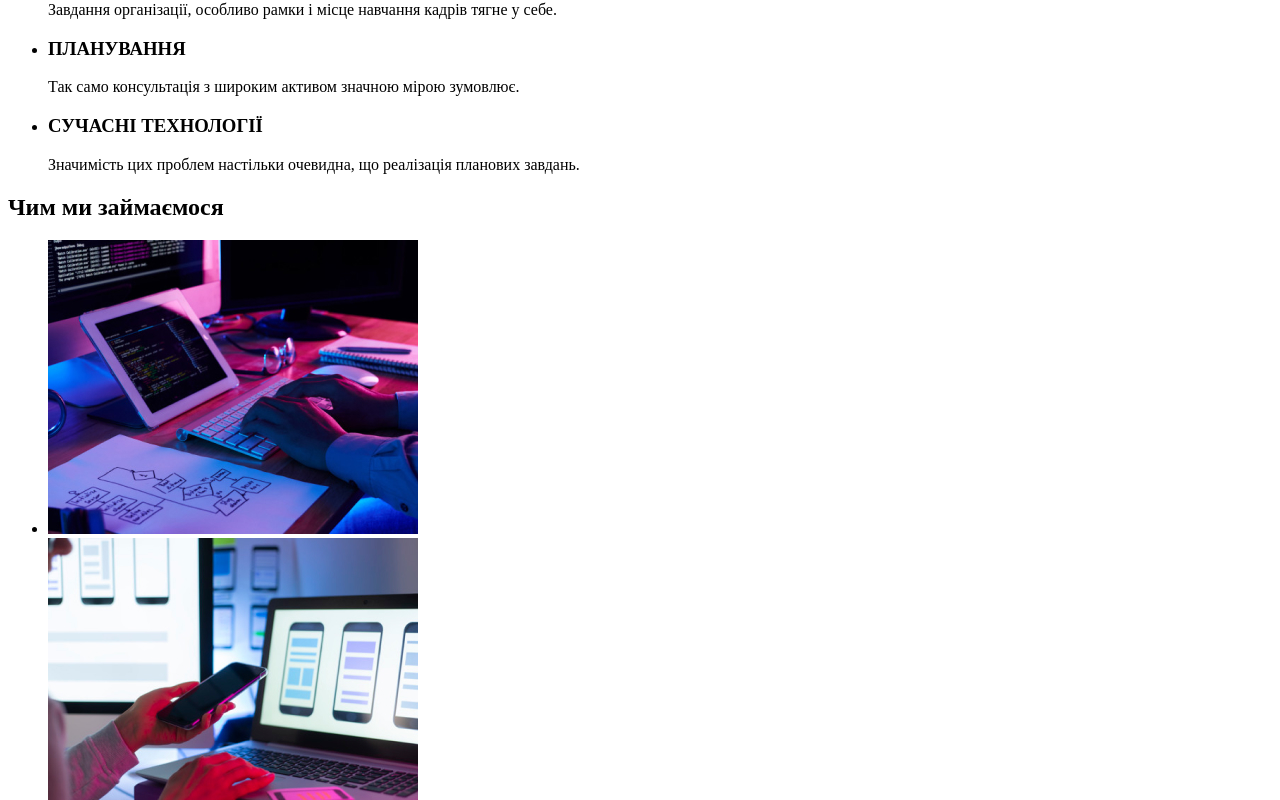
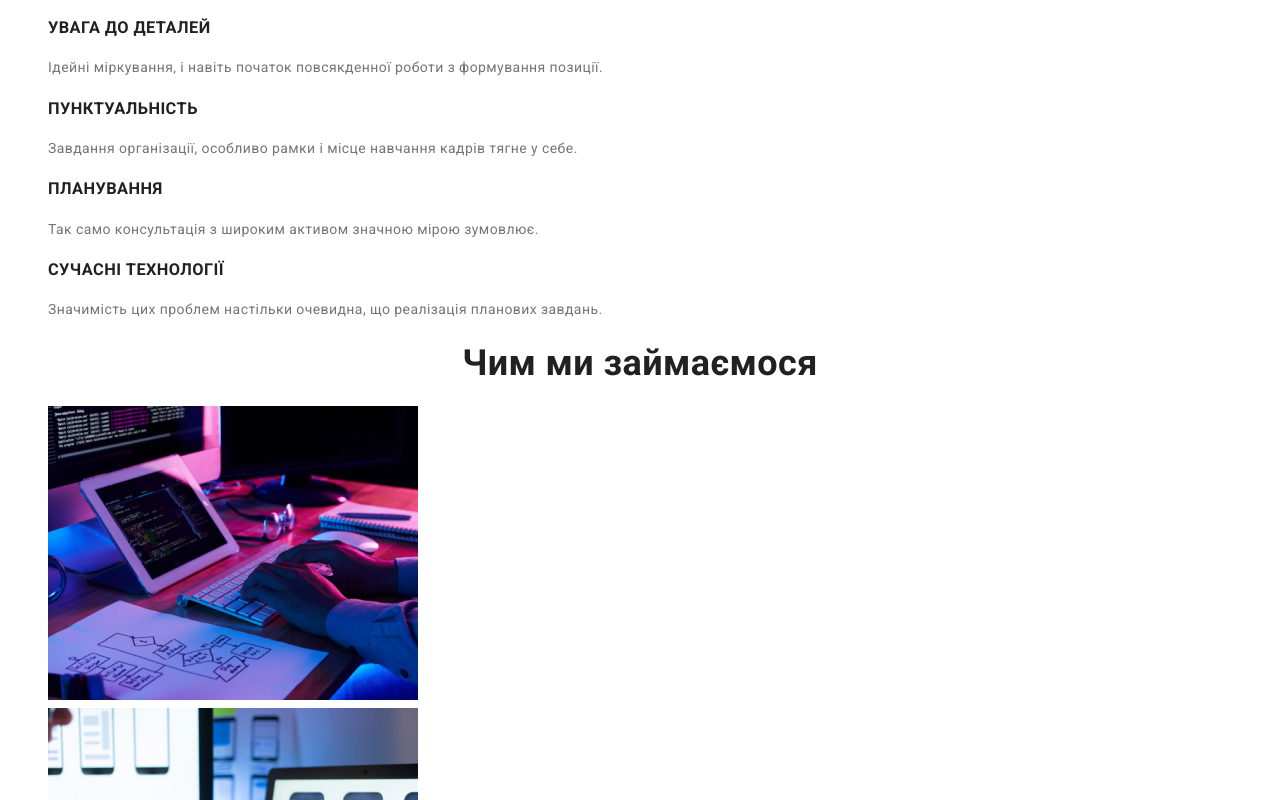
Before and after one commit to olena-moloda/goit-markup-hw-02, a plain HTML site: page index.html in a window 1280 px wide. Shown: the part 420-1220 px from the top of the page. Drawn offline with Linux system fonts and the light colour scheme.

Commit message:
goit-markup-hw-02

```diff
--- a/index.html
+++ b/index.html
@@ -7,7 +7,7 @@
   <link rel="preconnect" href="https://fonts.googleapis.com">
   <link rel="preconnect" href="https://fonts.gstatic.com" crossorigin>
   <link href="https://fonts.googleapis.com/css2?family=Raleway:wght@700&family=Roboto:wght@400;500;700;900&display=swap" rel="stylesheet">
-  <link rel="stylesheet" href="./steles.css">
+  <link rel="stylesheet" href="./css/styles.css">
 </head>
 <body>
   <header>
```
Also changed, not shown: portfolio.html (+1 -1 lines), css/styles.css (renamed from styles.css).
